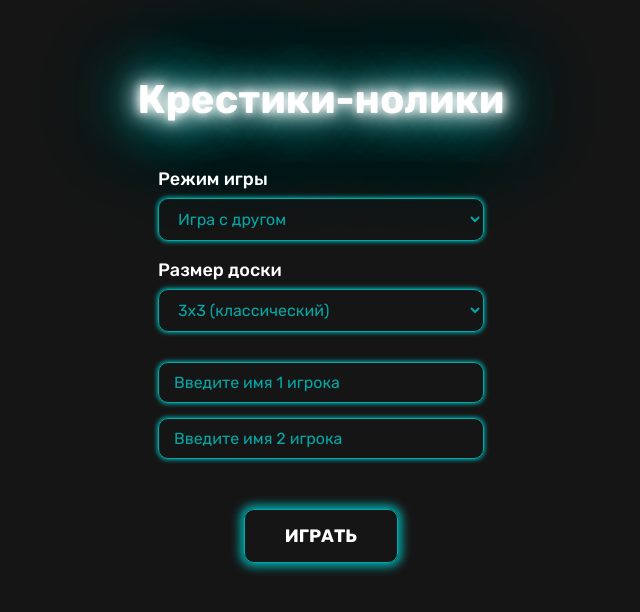
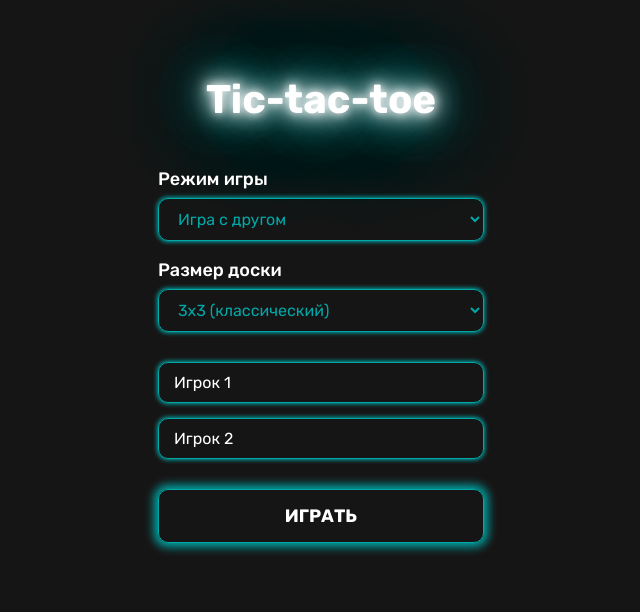
Before and after one commit to ArtiomKochkin/tic-tac-toe, a React (Vite) app: page / in a window 1280 px wide. Shown: the top 612 px of the page, without its empty margins (319-959 px from the left). Built offline with nearby package versions, Linux system fonts and the light colour scheme.

Commit message:
Feat: add basic settings and provider for game settings

```diff
--- a/package.json
+++ b/package.json
@@ -12,7 +12,9 @@
   "dependencies": {
     "react": "^18.2.0",
     "react-dom": "^18.2.0",
-    "react-router-dom": "^6.22.3"
+    "react-hook-form": "^7.51.0",
+    "react-router-dom": "^6.22.3",
+    "react-select": "^5.8.0"
   },
   "devDependencies": {
     "@types/react": "^18.2.56",
--- a/src/components/pages/game/game-actions/game-buttons/GameButtons.jsx
+++ b/src/components/pages/game/game-actions/game-buttons/GameButtons.jsx
@@ -1,15 +1,12 @@
 import Button from "../../../../UI/button/Button";
-import { Link } from "react-router-dom";
+import { useNavigate } from "react-router-dom";
 
 const GameButtons = ({ ...props }) => {
+    const nav = useNavigate();
     return (
         <div {...props}>
-            <Button type="button">
-                Играть снова
-            </Button>
-            <Button type="button">
-               <Link to="/">Перейти в меню</Link>
-            </Button>
+            <Button type="button"> Играть снова </Button>
+            <Button type="button" onClick={() => nav("/")}>Перейти в меню</Button>
 
         </div>
     )
--- a/src/components/pages/menu/Menu.jsx
+++ b/src/components/pages/menu/Menu.jsx
@@ -1,5 +1,3 @@
-import { Link } from "react-router-dom";
-import Button from "../../UI/button/Button";
 import styles from "./Menu.module.scss";
 import MenuSettings from "./menu-settings/MenuSettings";
 
@@ -7,11 +5,8 @@ const Menu = () => {
 
     return (
         <div className={styles.menu}>
-            <h1>Крестики-нолики</h1>
+            <h1>Tic-tac-toe</h1>
             <MenuSettings className={styles.menu__settings} />
-            <Button type="button">
-                <Link to="/game">Играть</Link>
-            </Button>
         </div>
     )
 }
--- a/src/components/pages/menu/Menu.module.scss
+++ b/src/components/pages/menu/Menu.module.scss
@@ -1,13 +1,17 @@
 .menu {
+    padding: 10vh 0;
+    margin: 0 auto;
     display: flex;
     flex-direction: column;
     align-items: center;
-    padding: 10vh 0;
-    margin: 0 auto;
 }
 
 .menu__settings {
     margin: 3rem 0 2rem;
+
+    button {
+        width: 100%;
+    }
 }
 
 .menu__fields {
--- /dev/null
+++ b/src/components/pages/menu/data.js
@@ -0,0 +1,9 @@
+export const boardSizes = [
+    { value: "3", name: "3x3 (классический)" },
+    { value: "5", name: "5x5 (совместите 4 чтобы выиграть)" }
+];
+
+export const gameModes = [
+    { value: "friend", name: "Игра с другом" },
+    { value: "bot", name: "Игра против робота" }
+];
--- a/src/components/pages/menu/menu-select/MenuSelect.jsx
+++ b/src/components/pages/menu/menu-select/MenuSelect.jsx
@@ -1,11 +1,17 @@
 import Label from "../../../UI/label/Label";
 import Select from "../../../UI/select/Select";
+import styles from "../Menu.module.scss";
 
-const MenuSelect = ({ labelText, options, ...props }) => {
+const MenuSelect = ({ labelText, options, value, onChange, ...props }) => {
     return (
-        <div {...props}>
+        <div className={styles.menu__select}>
             <Label>{labelText}</Label>
-            <Select options={options}/>
+            <Select
+                options={options}
+                value={value}
+                onChange={onChange}
+                {...props}
+            />
         </div>
     )
 }
--- a/src/components/pages/menu/menu-settings/MenuSettings.jsx
+++ b/src/components/pages/menu/menu-settings/MenuSettings.jsx
@@ -1,35 +1,85 @@
-import MenuSelect from "../menu-select/MenuSelect";
-import Input from "../../../UI/input/Input";
-import styles from "../Menu.module.scss";
+import { useContext } from 'react';
+import { useNavigate } from 'react-router-dom';
+import MenuSelect from '../menu-select/MenuSelect';
+import Input from '../../../UI/input/Input';
+import Button from '../../../UI/button/Button';
+import styles from '../Menu.module.scss';
+import { gameModes, boardSizes } from '../data';
+import { SettingsContext } from '../../../../providers/SettingsProvider';
 
 const MenuSettings = ({ ...props}) => {
-    const boardSizes = [
-        { value: "3", name: "3x3 (классический)" },
-        { value: "5", name: "5x5 (совместите 4 чтобы выиграть)" }
-    ];
+    const {gameSettings, setGameSettings} = useContext(SettingsContext);
+    const nav = useNavigate();
 
-    const gameModes = [
-        { value: "friend", name: "Игра с другом" },
-        { value: "bot", name: "Игра против робота" }
-    ];
+    const applySettings = (event) => {
+        event.preventDefault();
+        nav("/game");
+        console.log(gameSettings);
+    }
 
     return (
-        <div {...props}>
+        <form {...props} onSubmit={applySettings}>
             <MenuSelect
-                className={styles.menu__select}
                 options={gameModes}
+                value={gameSettings.gameMode}
+                onChange={(e) => setGameSettings(prev => ({
+                    ...prev,
+                    gameMode: e.target.value
+                }))}
                 labelText="Режим игры"
             />
             <MenuSelect
-                className={styles.menu__select}
                 options={boardSizes}
+                value={gameSettings.boardSize}
+                onChange={(e) => setGameSettings(prev => ({
+                    ...prev,
+                    boardSize: e.target.value
+                }))}
                 labelText="Размер доски"
             />
             <div className={styles.menu__fields}>
-                <Input type="text" placeholder="Введите имя 1 игрока" />
-                <Input type="text" placeholder="Введите имя 2 игрока" />
+                {gameSettings.gameMode === "bot"
+                    ? <>
+                        <Input
+                            placeholder="Введите имя игрока"
+                            value={gameSettings.playersName.name}
+                            onChange={e => setGameSettings(prev => ({
+                                ...prev,
+                                playersName: {
+                                    ...gameSettings.playersName,
+                                    name: e.target.value
+                                }
+                            }))}
+                        />
+                    </>
+                    : <>
+                        <Input
+                            placeholder="Введите имя 1 игрока"
+                            value={gameSettings.playersName.name1}
+                            onChange={e => setGameSettings(prev => ({
+                                ...prev,
+                                playersName: {
+                                    ...gameSettings.playersName,
+                                    name1: e.target.value
+                                }
+                            }))}
+                        />
+                        <Input
+                            placeholder="Введите имя 2 игрока"
+                            value={gameSettings.playersName.name2}
+                            onChange={e => setGameSettings(prev => ({
+                                ...prev,
+                                playersName: {
+                                    ...gameSettings.playersName,
+                                    name2: e.target.value
+                                }
+                            }))}
+                        />
+                    </>
+                }
             </div>
-        </div>
+            <Button>Играть</Button>
+        </form>
     )
 }
 
--- a/src/main.jsx
+++ b/src/main.jsx
@@ -2,9 +2,12 @@ import React from 'react';
 import ReactDOM from 'react-dom/client';
 import "./assets/styles/global.scss";
 import Router from './components/Router';
+import { SettingsProvider } from './providers/SettingsProvider';
 
 ReactDOM.createRoot(document.getElementById('root')).render(
 	<React.StrictMode>
-		<Router />
+		<SettingsProvider>
+			<Router />
+		</SettingsProvider>
 	</React.StrictMode>,
 )
--- /dev/null
+++ b/src/providers/SettingsProvider.jsx
@@ -0,0 +1,21 @@
+import { createContext, useState } from "react";
+import { gameModes, boardSizes } from "../components/pages/menu/data";
+
+export const SettingsContext = createContext();
+
+export const SettingsProvider = ({ children }) => {
+    const [gameSettings, setGameSettings] = useState({
+        gameMode: gameModes[0].value,
+        boardSize: boardSizes[0].value,
+        playersName: {
+            name: "Игрок",
+            name1: "Игрок 1",
+            name2: "Игрок 2"
+        }
+    });
+    return (
+        <SettingsContext.Provider value={{ gameSettings, setGameSettings }}>
+            {children}
+        </SettingsContext.Provider>
+    )
+}
```
Also changed, not shown: 1 other file (tests, documents, lock files or other folders).
